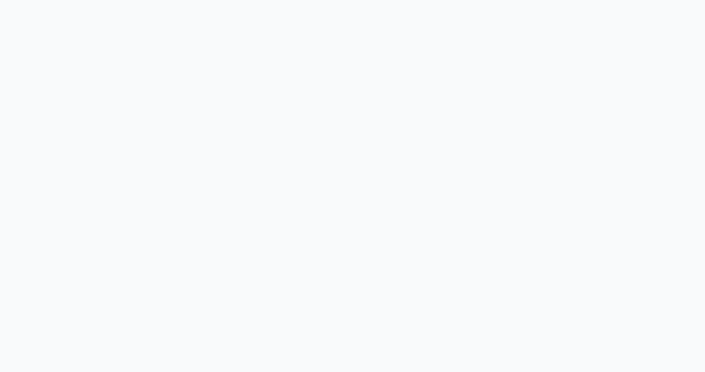
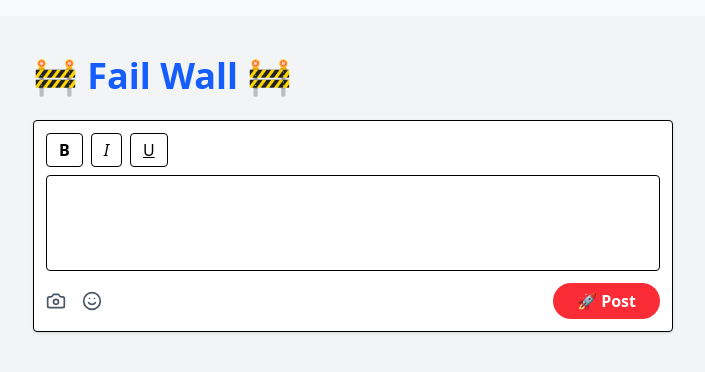
Before and after one commit to Ritwikagit/FailWall, a React (Vite) app: page / in a window 1280 px wide. Shown: the top 372 px of the page, without its empty margins (287-992 px from the left). Built offline with nearby package versions, Linux system fonts and the light colour scheme.

Commit message:
Update FailWall.jsx

```diff
--- a/src/components/FailWall.jsx
+++ b/src/components/FailWall.jsx
@@ -1,261 +1,241 @@
 
+import React, { useState, useRef } from "react";
+import PostCard from "./PostCard";
+import EmojiPicker from "emoji-picker-react";
+import { CameraIcon, SmileIcon } from "lucide-react";
+import { motion } from "framer-motion";
+import { toast, ToastContainer } from "react-toastify";
+import "react-toastify/dist/ReactToastify.css";
 
+const predefinedReactions = [
+  { emoji: "👍", label: "Relatable", bg: "bg-yellow-100", text: "text-yellow-700" },
+  { emoji: "🧠", label: "Inspired", bg: "bg-indigo-100", text: "text-indigo-700" },
+  { emoji: "😅", label: "Funny", bg: "bg-green-100", text: "text-green-700" },
+  { emoji: "💖", label: "Support", bg: "bg-pink-100", text: "text-pink-700" },
+];
 
-import React, { useState } from "react";
-import { Trash2 } from "lucide-react";
+const FailWall = () => {
+  const [posts, setPosts] = useState([]);
+  const [newPost, setNewPost] = useState("");
+  const [media, setMedia] = useState(null);
+  const [mediaType, setMediaType] = useState(null);
+  const [showEmojiPicker, setShowEmojiPicker] = useState(false);
+  const [userReactions, setUserReactions] = useState({});
+  const [activeFormats, setActiveFormats] = useState({ bold: false, italic: false, underline: false });
 
-const PostCard = ({ post, onReact, onComment, onDelete }) => {
-  const [commentText, setCommentText] = useState("");
-  const [replyTexts, setReplyTexts] = useState({});
+  const editorRef = useRef(null);
 
-  if (!post || typeof post !== "object") return null;
-
-  const handleCommentSubmit = () => {
-    if (commentText.trim()) {
-      const newComment = {
+  const handlePost = () => {
+    if (newPost.trim() || media) {
+      const post = {
         id: Date.now(),
-        author: "You",
-        isAuthor: true,
-        text: commentText,
-        timestamp: new Date().toLocaleTimeString(),
-        replies: [],
-        likes: 0,
+        name: "You",
+        avatar: "https://i.pravatar.cc/150?u=you",
+        content: newPost,
+        timestamp: "Just now",
+        reactions: {},
+        comments: [],
+        media,
+        mediaType,
       };
-      const updatedComments = [...(post.comments || []), newComment];
-      onComment(post.id, updatedComments);
-      setCommentText("");
+      setPosts([post, ...posts]);
+      setNewPost("");
+      if (editorRef.current) {
+        editorRef.current.innerHTML = "";
+      }
+      setMedia(null);
+      setMediaType(null);
+      setShowEmojiPicker(false);
+      toast.success("🎉 Post submitted successfully!");
     }
   };
 
-  const handleReplySubmit = (commentId) => {
-    const reply = replyTexts[commentId];
-    if (reply && reply.trim()) {
-      const updatedComments = (post.comments || []).map((comment) => {
-        if (comment.id !== commentId) return comment;
+  const handleMediaChange = (e) => {
+    const file = e.target.files[0];
+    if (!file) return;
+    const reader = new FileReader();
+    reader.onloadend = () => {
+      setMedia(reader.result);
+      setMediaType(file.type.startsWith("video") ? "video" : "image");
+    };
+    reader.readAsDataURL(file);
+  };
+
+  const handleReact = (postId, emoji) => {
+    setPosts((prev) =>
+      prev.map((post) => {
+        if (post.id !== postId) return post;
+
+        const updatedReactions = { ...post.reactions };
+        // Remove previous reaction if exists
+        for (const key in updatedReactions) {
+          if (updatedReactions[key].byUser) {
+            delete updatedReactions[key];
+          }
+        }
+
+        // Set the new reaction
+        updatedReactions[emoji] = {
+          count: 1,
+          byUser: true,
+        };
+
         return {
-          ...comment,
-          replies: [
-            ...(comment.replies || []),
-            {
-              id: Date.now(),
-              author: "You",
-              isAuthor: true,
-              text: reply,
-              timestamp: new Date().toLocaleTimeString(),
-              likes: 0,
-            },
-          ],
+          ...post,
+          reactions: updatedReactions,
         };
-      });
-      onComment(post.id, updatedComments);
-      setReplyTexts((prev) => ({ ...prev, [commentId]: "" }));
+      })
+    );
+    setUserReactions((prev) => ({ ...prev, [postId]: emoji }));
+  };
+
+  const handleComment = (postId, updatedComments) => {
+    setPosts((prev) =>
+      prev.map((post) => (post.id === postId ? { ...post, comments: updatedComments } : post))
+    );
+  };
+
+  const handleDelete = (postId) => {
+    setPosts((prev) => prev.filter((post) => post.id !== postId));
+  };
+
+  const handleEmojiClick = (emojiData) => {
+    if (editorRef.current) {
+      const emoji = emojiData.emoji;
+      document.execCommand("insertText", false, emoji);
+      setNewPost(editorRef.current.innerHTML);
     }
   };
 
-  const handleLike = (commentId, isReply = false, replyId = null) => {
-    const updatedComments = (post.comments || []).map((comment) => {
-      if (comment.id !== commentId) return comment;
-      if (!isReply) {
-        return {
-          ...comment,
-          likes: (comment.likes || 0) + 1,
-        };
-      } else {
-        return {
-          ...comment,
-          replies: (comment.replies || []).map((reply) => {
-            if (reply.id !== replyId) return reply;
-            return {
-              ...reply,
-              likes: (reply.likes || 0) + 1,
-            };
-          }),
-        };
-      }
-    });
-    onComment(post.id, updatedComments);
-  };
-
-  const handleDeleteComment = (commentId) => {
-    const updatedComments = (post.comments || []).filter((c) => c.id !== commentId);
-    onComment(post.id, updatedComments);
-  };
-
-  const handleDeleteReply = (commentId, replyId) => {
-    const updatedComments = (post.comments || []).map((c) => {
-      if (c.id !== commentId) return c;
-      return {
-        ...c,
-        replies: c.replies.filter((r) => r.id !== replyId),
-      };
-    });
-    onComment(post.id, updatedComments);
+  const formatText = (command) => {
+    document.execCommand(command, false, null);
+    setNewPost(editorRef.current.innerHTML);
+    setActiveFormats((prev) => ({ ...prev, [command]: !prev[command] }));
   };
 
   return (
-    <div className="bg-white p-4 rounded shadow space-y-2">
-      <div className="flex items-start space-x-3">
-        <img src={post.avatar} alt="avatar" className="w-10 h-10 rounded-full" />
-        <div className="w-full">
-          <div className="flex justify-between items-start">
-            <div>
-              <div className="font-semibold">{post.name}</div>
-              <div className="text-gray-500 text-sm">{post.timestamp}</div>
+    <div className="bg-gray-100 min-h-screen py-6">
+      <ToastContainer position="top-center" autoClose={2000} hideProgressBar theme="light" />
+      <div className="max-w-2xl mx-auto p-4">
+        <div className="flex justify-between items-center mb-6">
+          <h1 className="text-4xl font-extrabold text-blue-600">🚧 Fail Wall 🚧</h1>
         </div>
-            {post.name === "You" && (
+
+        <div className="mb-4 border rounded p-3 bg-white shadow">
+          <div className="flex gap-2 mb-2">
             <button
-                onClick={() => onDelete && onDelete(post.id)}
-                className="text-red-500 text-sm hover:underline flex items-center gap-1"
+              onClick={() => formatText("bold")}
+              className={`border px-3 py-1 font-bold rounded ${activeFormats.bold ? "bg-gray-300" : ""}`}
             >
-                <Trash2 className="w-4 h-4" /> Delete
+              B
             </button>
-            )}
+            <button
+              onClick={() => formatText("italic")}
+              className={`border px-3 py-1 italic rounded ${activeFormats.italic ? "bg-gray-300" : ""}`}
+            >
+              I
+            </button>
+            <button
+              onClick={() => formatText("underline")}
+              className={`border px-3 py-1 underline rounded ${activeFormats.underline ? "bg-gray-300" : ""}`}
+            >
+              U
+            </button>
           </div>
-          {post.isInterview ? (
-            <div className="mt-2 space-y-2">{/* interview content */}</div>
+
+          <div
+            contentEditable
+            ref={editorRef}
+            dir="ltr"
+            className="w-full h-24 p-2 border rounded outline-none text-left overflow-y-auto"
+            onInput={(e) => setNewPost(e.currentTarget.innerHTML)}
+            style={{ direction: "ltr", unicodeBidi: "plaintext" }}
+          ></div>
+
+          {media && (
+            <div className="mt-2">
+              {mediaType === "video" ? (
+                <video src={media} controls className="w-full rounded" />
               ) : (
-            <div className="mt-1" dangerouslySetInnerHTML={{ __html: post.content }} />
-          )}
-          {post.media && (
-            <div className="mt-2">
-              {post.mediaType === "video" ? (
-                <video src={post.media} controls className="w-full rounded" />
-              ) : (
-                <img src={post.media} alt="media" className="w-full rounded" />
+                <img src={media} alt="preview" className="w-full rounded" />
               )}
             </div>
           )}
+
+          <div className="flex items-center justify-between mt-3">
+            <div className="flex gap-4 items-center">
+              <label className="cursor-pointer">
+                <CameraIcon className="w-5 h-5 text-gray-600 hover:text-black" />
+                <input
+                  type="file"
+                  accept="image/*,video/*"
+                  onChange={handleMediaChange}
+                  className="hidden"
+                />
+              </label>
+              <SmileIcon
+                className="w-5 h-5 text-gray-600 hover:text-black cursor-pointer"
+                onClick={() => setShowEmojiPicker(!showEmojiPicker)}
+              />
             </div>
-      </div>
-
-      <div className="flex flex-wrap gap-2 text-sm mt-2">
-        {post.reactions &&
-          Object.entries(post.reactions).map(([emoji, data]) => (
-            <span key={emoji} className="bg-gray-100 px-2 py-1 rounded">
-              {emoji} {data.count}
-            </span>
-          ))}
-      </div>
-
-      <div className="mt-3 flex space-x-2">
-        <input
-          type="text"
-          value={commentText}
-          onChange={(e) => setCommentText(e.target.value)}
-          placeholder="Write a comment..."
-          className="flex-1 border rounded px-3 py-1"
-        />
             <button
-          onClick={handleCommentSubmit}
-          className="bg-blue-500 text-white px-3 py-1 rounded"
+              onClick={handlePost}
+              className="bg-red-500 text-white px-6 py-1.5 rounded-full font-semibold hover:bg-red-600"
             >
-          Comment
+              🚀 Post
             </button>
           </div>
 
-      <div className="mt-2 space-y-2">
-        {(post.comments || []).map((comment) => (
-          <div key={comment.id} className="pl-4 border-l">
-            <div className="flex items-start space-x-2">
-              <img
-                src="https://i.pravatar.cc/40?u=comment"
-                alt="avatar"
-                className="w-8 h-8 rounded-full"
+          {showEmojiPicker && (
+            <div className="z-50 bg-white border rounded shadow-md mt-2">
+              <EmojiPicker
+                onEmojiClick={handleEmojiClick}
+                skinTonesDisabled
+                height={300}
+                width={300}
               />
-              <div className="w-full">
-                <div className="flex justify-between">
-                  <div>
-                    <div className="text-sm font-semibold flex items-center">
-                      {comment.author}
-                      {comment.isAuthor && (
-                        <span className="ml-2 text-xs bg-gray-200 px-1 rounded">
-                          Author
-                        </span>
+            </div>
           )}
         </div>
-                    <div className="text-sm">{comment.text}</div>
-                    <div className="text-xs text-gray-500 flex space-x-4 mt-1">
-                      <span>{comment.timestamp}</span>
-                      <span
-                        className="cursor-pointer hover:underline"
-                        onClick={() => handleLike(comment.id)}
+
+        <div className="space-y-4">
+          {posts.map((post) => (
+            <motion.div
+              key={post.id}
+              initial={{ opacity: 0, y: 20 }}
+              animate={{ opacity: 1, y: 0 }}
+              transition={{ duration: 0.4 }}
+              className="bg-white p-4 rounded shadow"
             >
-                        Like ({comment.likes || 0})
-                      </span>
+              <PostCard
+                post={post}
+                onReact={handleReact}
+                onComment={handleComment}
+                onDelete={handleDelete}
+              />
+              <div className="mt-3 flex flex-wrap gap-2 text-sm">
+                {predefinedReactions.map((r) => {
+                  const userReactedEmoji = userReactions[post.id];
+                  return (
+                    <button
+                      key={r.emoji}
+                      onClick={() => handleReact(post.id, r.emoji)}
+                      className={`px-3 py-1 rounded-full border ${r.bg} ${r.text} font-medium shadow-sm hover:shadow-md transition-all duration-200 ${
+                        userReactedEmoji === r.emoji ? "opacity-50 cursor-not-allowed" : ""
+                      }`}
+                      disabled={userReactedEmoji === r.emoji}
+                    >
+                      {r.emoji} {r.label}
+                    </button>
+                  );
+                })}
               </div>
-                  </div>
-                  <button
-                    onClick={() => handleDeleteComment(comment.id)}
-                    className="text-xs text-red-500 hover:underline"
-                  >
-                    <Trash2 className="w-4 h-4 inline" /> Delete
-                  </button>
-                </div>
-
-                <div className="mt-1 flex space-x-2">
-                  <input
-                    type="text"
-                    value={replyTexts[comment.id] || ""}
-                    onChange={(e) =>
-                      setReplyTexts({ ...replyTexts, [comment.id]: e.target.value })
-                    }
-                    placeholder="Write a reply..."
-                    className="border rounded px-2 py-1 text-sm"
-                  />
-                  <button
-                    onClick={() => handleReplySubmit(comment.id)}
-                    className="text-blue-500 text-sm"
-                  >
-                    Reply
-                  </button>
-                </div>
-
-                {(comment.replies || []).map((reply) => (
-                  <div key={reply.id} className="mt-2 pl-6 flex items-start space-x-2">
-                    <img
-                      src="https://i.pravatar.cc/40?u=reply"
-                      alt="avatar"
-                      className="w-7 h-7 rounded-full"
-                    />
-                    <div className="w-full">
-                      <div className="flex justify-between">
-                        <div>
-                          <div className="text-sm font-semibold flex items-center">
-                            <span className="text-blue-600">{reply.author}</span>
-                            {reply.isAuthor && (
-                              <span className="ml-2 text-xs bg-gray-200 px-1 rounded">
-                                Author
-                              </span>
-                            )}
-                          </div>
-                          <div className="text-sm">{reply.text}</div>
-                          <div className="text-xs text-gray-500 flex space-x-4 mt-1">
-                            <span>{reply.timestamp}</span>
-                            <span
-                              className="cursor-pointer hover:underline"
-                              onClick={() => handleLike(comment.id, true, reply.id)}
-                            >
-                              Like ({reply.likes || 0})
-                            </span>
-                          </div>
-                        </div>
-                        <button
-                          onClick={() => handleDeleteReply(comment.id, reply.id)}
-                          className="text-xs text-red-500 hover:underline"
-                        >
-                          <Trash2 className="w-4 h-4 inline" /> Delete
-                        </button>
-                      </div>
-                    </div>
-                  </div>
+            </motion.div>
           ))}
         </div>
-            </div>
-          </div>
-        ))}
       </div>
     </div>
   );
 };
 
-export default PostCard;
+export default FailWall;
```
Lines whose indentation alone changed are shown as unchanged.
